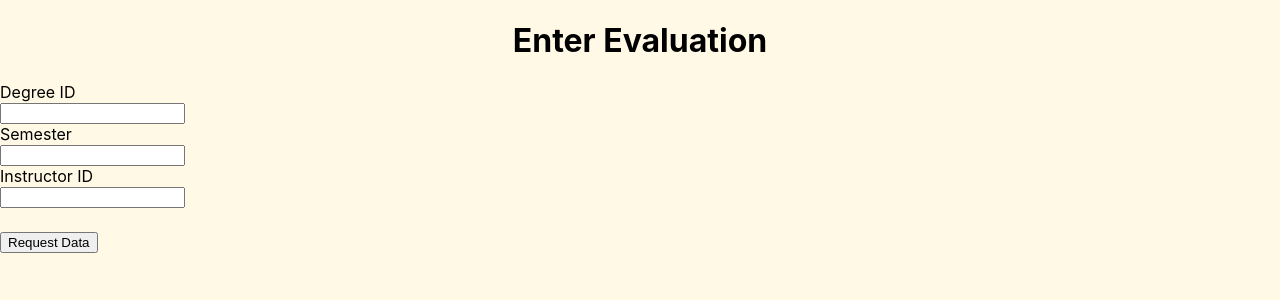
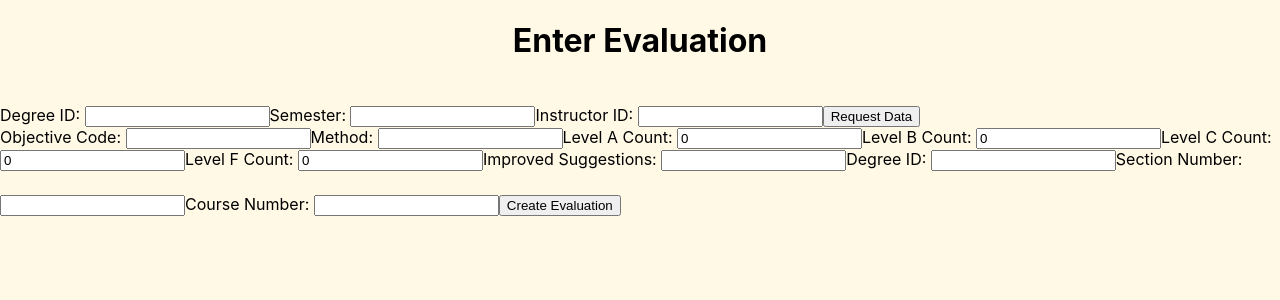
Before and after one commit to alexchans/DatabaseProject, a React (Create React App) app: page /Evaluation in a window 1280 px wide. Shown: the top 300 px of the page. Built offline with nearby package versions, Linux system fonts and the light colour scheme.

Commit message:
Close to get done with evaluations

```diff
--- a/src/Evaluation.js
+++ b/src/Evaluation.js
@@ -5,9 +5,19 @@ function Evaluation() {
     const [state, setState] = useState({
         degreeId: '',
         semester: '',
-        instructorId: ''
+        instructorId: '',
+        objectiveCode: '',
+        method: '',
+        levelACount: 0, // Assuming initial value should be 0
+        levelBCount: 0,
+        levelCCount: 0,
+        levelFCount: 0,
+        improvementSuggestion: '',
+        sectionNumber: "",
+        courseNumber: ""
     });
     const [sections, setSections] = useState([]); // State to hold sections data
+    const [evaluations, setEvaluations] = useState([]); // State to hold sections data
 
     const handleChange = (event) => {
         const { id, value } = event.target;
@@ -26,50 +36,168 @@ function Evaluation() {
         }
     };
 
+    const handleRequest = (courseNumber, sectionNumber) => async (event) => {
+        console.log("handleRequest called with:", courseNumber, sectionNumber); // Ensure this gets logged
+        try {
+            const response = await axios.get(`http://localhost:8080/evaluations/findSpecifics/${state.degreeId}/${courseNumber}/${sectionNumber}`);
+            setEvaluations(prevEvaluations => [...prevEvaluations, response.data]);
+        } catch (error) {
+        }
+    };
+
+    const handleEvaluationSubmit = async (event) => {
+        event.preventDefault();
+        try {
+            const evaluationData = {
+                degreeId: state.degreeId,
+                sectionNumber: state.sectionNumber,
+                courseNumber: state.courseNumber,
+                objectiveCode: state.objectiveCode,
+                method: state.method,
+                levelACount: state.levelACount,
+                levelBCount: state.levelBCount,
+                levelCCount: state.levelCCount,
+                levelFCount: state.levelFCount,
+                improvementSuggestion: state.improvementSuggestion
+            };
+            await axios.post(`http://localhost:8080/evaluations/`, evaluationData);
+        } catch (error) {
+        }
+    };
     return (
         <div>
             <h1>Enter Evaluation</h1>
             <form onSubmit={handleSubmit}>
-                <label htmlFor="degreeId">Degree ID</label>
-                <div>
+                <label htmlFor="degreeId">Degree ID: </label>
                 <input
                     type="text"
                     id="degreeId"
                     value={state.degreeId}
                     onChange={handleChange}
                 />
-                </div>
-                <label htmlFor="semester">Semester</label>
-                <div>
+                <label htmlFor="semester">Semester: </label>
+
                 <input
                     type="text"
                     id="semester"
                     value={state.semester}
                     onChange={handleChange}
                 />
-                </div>
-                <label htmlFor="instructorId">Instructor ID</label>
-                <div>
+                <label htmlFor="instructorId">Instructor ID: </label>
+
                 <input
                     type="text"
                     id="instructorId"
                     value={state.instructorId}
                     onChange={handleChange}
                 />
-                </div>
                 <button type="submit">Request Data</button>
             </form>
             <div>
                 {sections.map((section, index) => (
-                    <div key={index} className='flex'>
+                    <div key={index}>
+                        <div className='flex'>
                             <p>Section Number: {section.sectionNumber}</p>
                             <p>Course Number: {section.courseNumber}</p>
                             <p>Semester: {section.semester}</p>
                             <p>Year: {section.year}</p>
                             <p>Enrolled Students: {section.enrolledStudents}</p>
+                            <button onClick={handleRequest(section.courseNumber, section.sectionNumber)}>Request Evaluations</button>
+                        </div>
                     </div>
                 ))}
             </div>
+            <form onSubmit={handleEvaluationSubmit}>
+                <label htmlFor="objectiveCode">Objective Code: </label>
+                <input
+                    type="text"
+                    id="objectiveCode"
+                    value={state.objectiveCode}
+                    onChange={handleChange}
+                />
+                <label htmlFor="method">Method: </label>
+                <input
+                    type="text"
+                    id="method"
+                    value={state.method}
+                    onChange={handleChange}
+                />
+                <label htmlFor="levelACount">Level A Count: </label>
+                <input
+                    type="number"
+                    id="levelACount"
+                    value={state.levelACount}
+                    onChange={handleChange}
+                />
+                <label htmlFor="levelBCount">Level B Count: </label>
+                <input
+                    type="number"
+                    id="levelBCount"
+                    value={state.levelBCount}
+                    onChange={handleChange}
+                />
+                <label htmlFor="levelCCount">Level C Count: </label>
+                <input
+                    type="number"
+                    id="levelCCount"
+                    value={state.levelCCount}
+                    onChange={handleChange}
+                />
+                <label htmlFor="levelFCount">Level F Count: </label>
+                <input
+                    type="number"
+                    id="levelFCount"
+                    value={state.levelFCount}
+                    onChange={handleChange}
+                />
+                <label htmlFor="improvementSuggestion">Improved Suggestions: </label>
+                <input
+                    type="text"
+                    id="improvementSuggestion"
+                    value={state.improvementSuggestion}
+                    onChange={handleChange}
+                />
+                <label htmlFor="degreeId">Degree ID: </label>
+                <input
+                    type="text"
+                    id="degreeId"
+                    value={state.degreeId}
+                    onChange={handleChange}
+                />
+                <label htmlFor="sectionNumber">Section Number: </label>
+                <input
+                    type="text"
+                    id="sectionNumber"
+                    value={state.sectionNumber}
+                    onChange={handleChange}
+                />
+                <label htmlFor="courseNumber">Course Number: </label>
+                <input
+                    type="text"
+                    id="courseNumber"
+                    value={state.courseNumber}
+                    onChange={handleChange}
+                />
+                <button type="submit">Create Evaluation</button>
+            </form>
+            {evaluations.map((sectionEvaluations, index) => (
+                <div key={index}>
+                    {sectionEvaluations.map((evaluation, evalIndex) => (
+                        <div key={evalIndex}>
+                            <p>Degree ID: {evaluation.degreeId}</p>
+                            <p>Course Number: {evaluation.courseNumber}</p>
+                            <p>Section Number: {evaluation.sectionNumber}</p>
+                            <p>Objective Code: {evaluation.objectiveCode}</p>
+                            <p>Method: {evaluation.method}</p>
+                            <p>Level A Count: {evaluation.levelACount}</p>
+                            <p>Level B Count: {evaluation.levelBCount}</p>
+                            <p>Level C Count: {evaluation.levelCCount}</p>
+                            <p>Level F Count: {evaluation.levelFCount}</p>
+                            <p>Improved Suggestions: {evaluation.improvementSuggestion}</p>
+                        </div>
+                    ))}
+                </div>
+            ))}
         </div>
     );
 }
```
Lines whose indentation alone changed are shown as unchanged.
